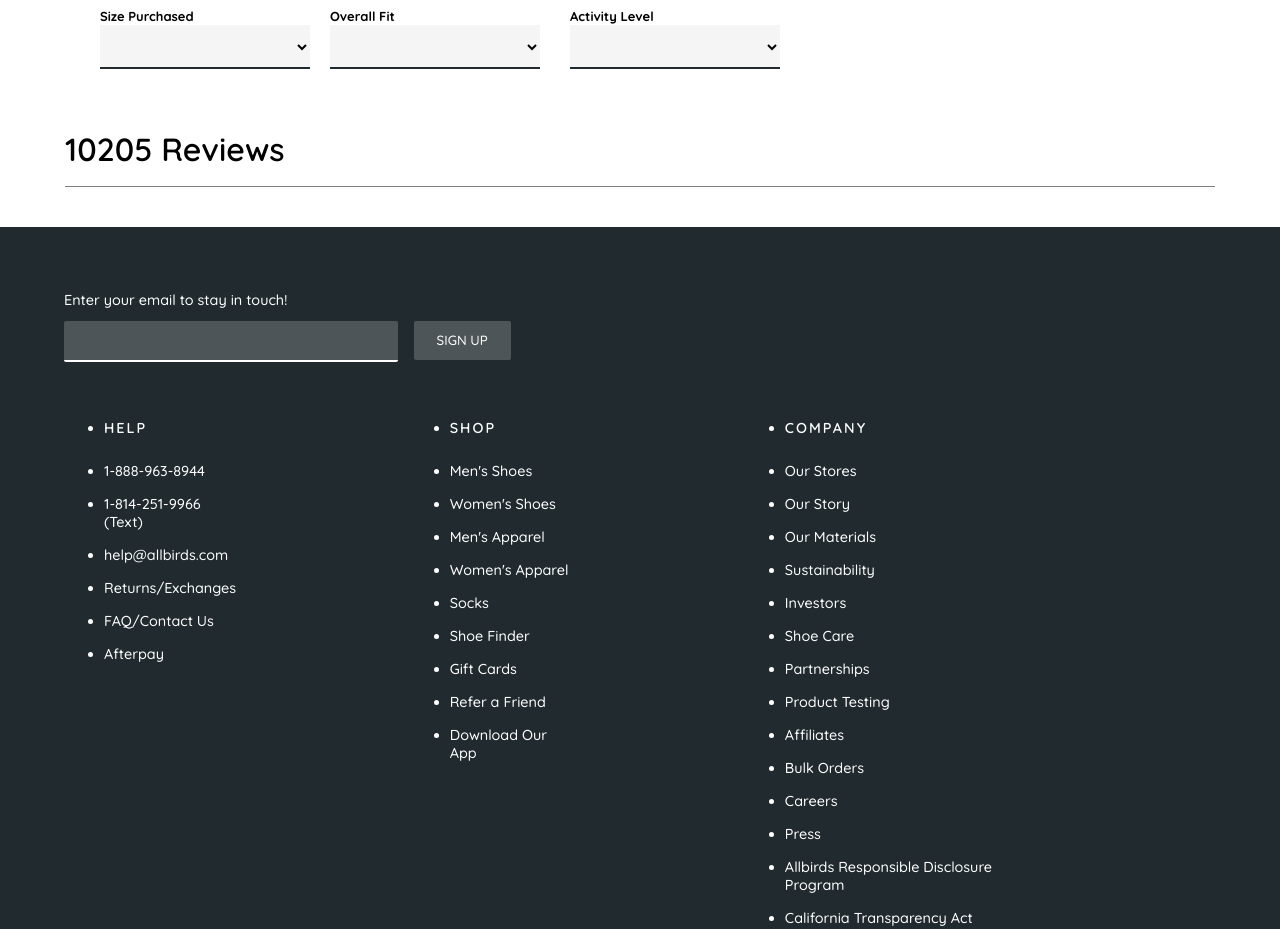
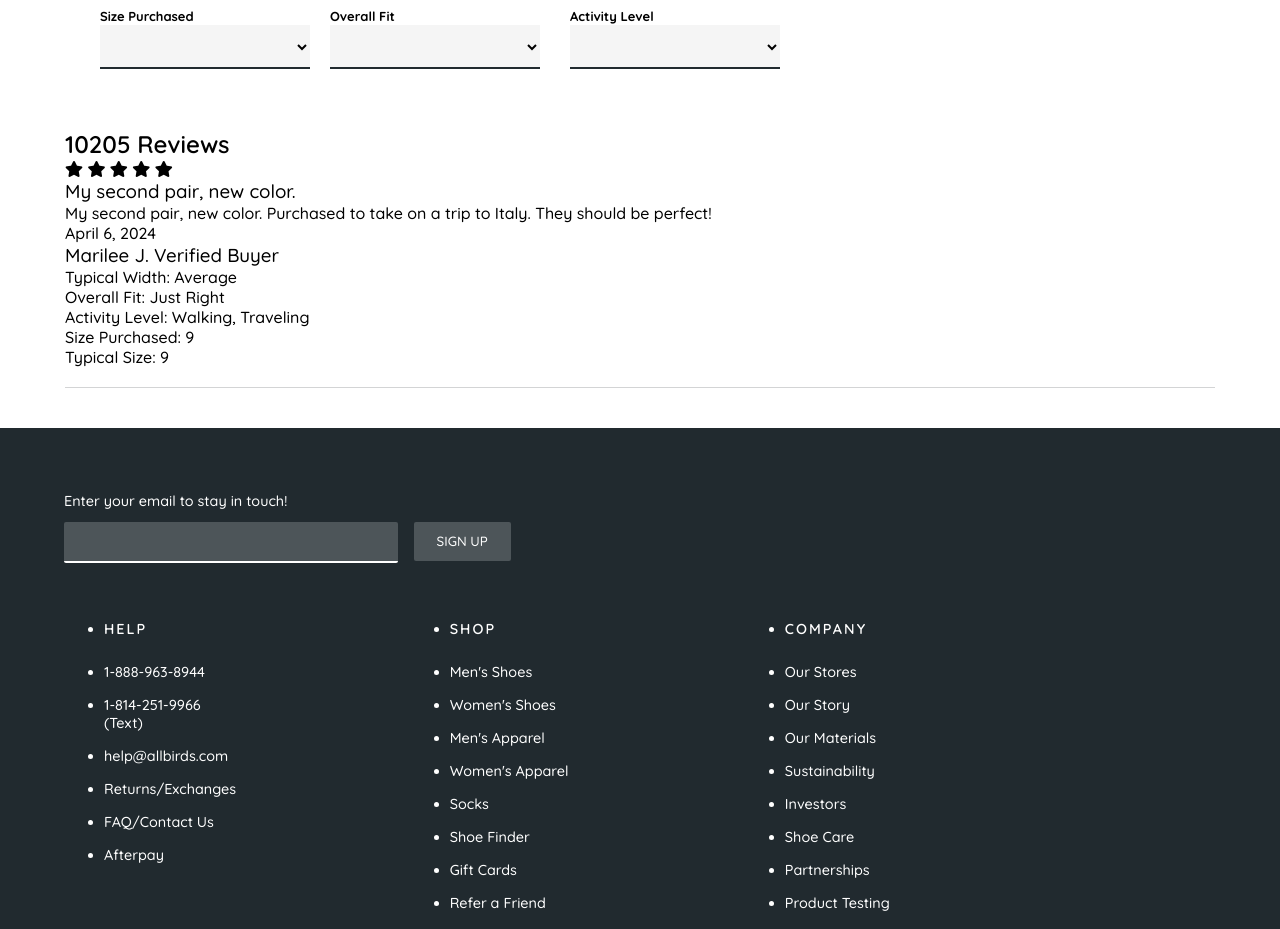
Before and after one commit to Hossanna/allBirds, a plain HTML site: page product.html in a window 1280 px wide. Shown: the part 4520-5449 px from the top of the page. Drawn offline with Linux system fonts and the light colour scheme; files whose address does not match are found by name.

Commit message:
Fix more reviews section

```diff
--- a/product.html
+++ b/product.html
@@ -297,7 +297,32 @@
       </div>
 
       <div class="moreReviews">
-        <h1>10205 Reviews</h1>
+        <h2>10205 Reviews</h2>
+        <div class="reviewstexts">
+          <div class="rightreviews">
+            <div class="starRatings">
+              <i class="fas fa-star"></i>
+              <i class="fas fa-star"></i>
+              <i class="fas fa-star"></i>
+              <i class="fas fa-star"></i>
+              <i class="fas fa-star"></i>
+            </div>
+            <h3>My second pair, new color.</h3>
+            <p>
+              My second pair, new color. Purchased to take on a trip to Italy.
+              They should be perfect!
+            </p>
+            <p>April 6, 2024</p>
+          </div>
+          <div class="leftReviews">
+            <h3>Marilee J. <span>Verified Buyer</span></h3>
+            <p>Typical Width: <span>Average</span></p>
+            <p>Overall Fit: <span>Just Right</span></p>
+            <p>Activity Level: <span>Walking, Traveling</span></p>
+            <p>Size Purchased: <span>9</span></p>
+            <p>Typical Size: <span>9</span></p>
+          </div>
+        </div>
       </div>
     </div>
 
--- a/style.css
+++ b/style.css
@@ -351,16 +351,16 @@ select {
   max-width: 1150px;
   margin: auto;
   justify-content: center;
-  padding-bottom: 17px;
+  padding-bottom: 20px;
   margin-bottom: 40px;
 }
 
-.moreReviews h1 {
+.moreReviews h2 {
   font-weight: 600;
 }
 
 .moreReviews {
-  border-bottom: 1px solid gray;
+  border-bottom: 1px solid #d3d4d5;
 }
 
 .flex {
```
